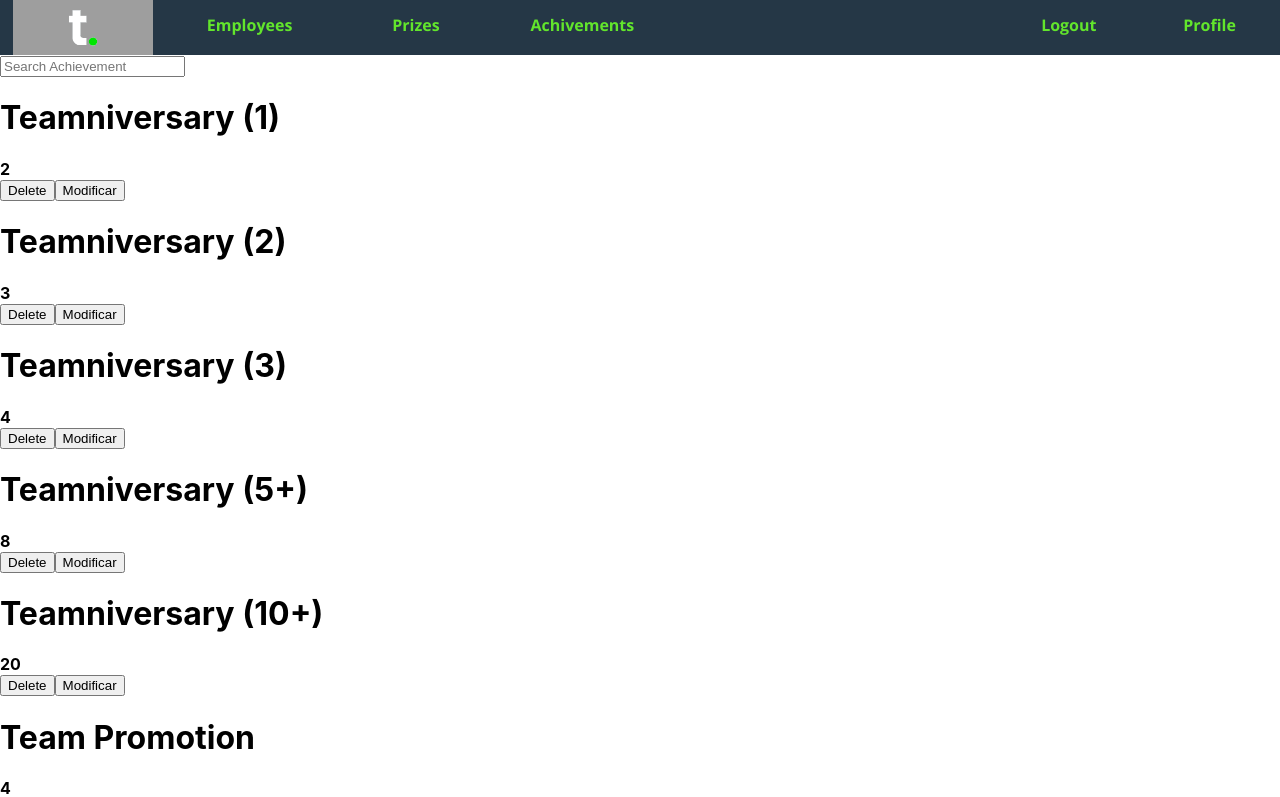
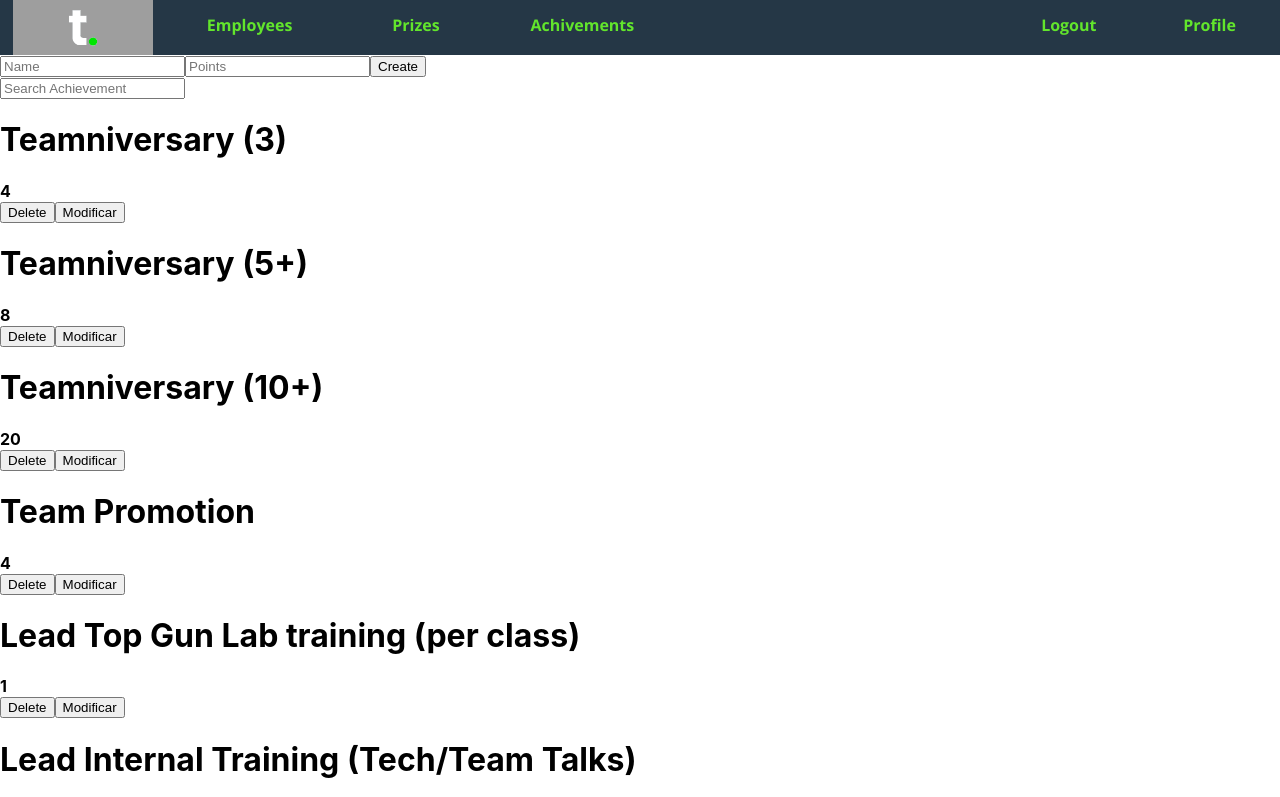
Before and after one commit to sebascasta97/TeamFinal, a React (Create React App) app: page /#/achievements in a window 1280 px wide. Shown: the top 797 px of the page. Built offline with nearby package versions, Linux system fonts and the light colour scheme; data requests are answered from the project's data file; grey boxes are pictures that could not be loaded.

Commit message:
funcion post y change lista(employee-plizes) ,falta chageArchivements

```diff
--- a/db.json
+++ b/db.json
@@ -1,28 +1,28 @@
 {
   "employees": [
     {
-      "id": 2,
-      "name": "freddie jenkins",
+      "name": "freddie jenkins1",
       "job": "Bussiness Representative",
       "area": "Sales",
-      "imgSrc": "https://randomuser.me/api/portraits/men/53.jpg",
-      "points": 9
+      "points": "9",
+      "imgUrl": "https://randomuser.me/api/portraits/men/53.jpg",
+      "id": 2
     },
     {
-      "id": 3,
       "name": "amelia lavoie",
       "job": "Bussiness Analist",
       "area": "Sales",
-      "imgSrc": "https://randomuser.me/api/portraits/women/67.jpg",
-      "points": 7
+      "points": "7",
+      "imgUrl": "https://randomuser.me/api/portraits/women/67.jpg",
+      "id": 3
     },
     {
-      "id": 4,
       "name": "minea hautala",
       "job": "Recruiter",
       "area": "Human Resources",
+      "points": "1",
       "imgSrc": "https://randomuser.me/api/portraits/women/96.jpg",
-      "points": 1
+      "id": 4
     },
     {
       "id": 5,
@@ -111,15 +111,23 @@
       "area": "Sales",
       "imgSrc": "https://randomuser.me/api/portraits/women/44.jpg",
       "points": 1
+    },
+    {
+      "name": "Cristian Palacio",
+      "job": "Developer",
+      "area": "Tic",
+      "points": "502",
+      "imgSrc": "none.png",
+      "id": 16
     }
   ],
   "prizes": [
     {
-      "id": 2,
       "name": "Spa day",
-      "points": 1,
-      "imgSrc": "https://top-gun-lab-images.s3-sa-east-1.amazonaws.com/spa.png",
-      "description": "Lorem ipsum dolor sit amet consectetur adipisicing elit. Nobis iusto voluptas earum maiores quisquam ipsum"
+      "description": "asfasfsafdg",
+      "points": "12",
+      "imgUrl": "https://top-gun-lab-images.s3-sa-east-1.amazonaws.com/spa.png",
+      "id": 2
     },
     {
       "id": 3,
@@ -155,19 +163,16 @@
       "imgUrl": "213",
       "points": "zsfasgf",
       "id": 7
+    },
+    {
+      "name": "Xbox",
+      "imgUrl": "npne.jpg",
+      "description": "juego Chido",
+      "points": "124",
+      "id": 8
     }
   ],
   "achievements": [
-    {
-      "id": 1,
-      "name": "Teamniversary (1)",
-      "points": 2
-    },
-    {
-      "id": 2,
-      "name": "Teamniversary (2)",
-      "points": 3
-    },
     {
       "id": 3,
       "name": "Teamniversary (3)",
@@ -257,6 +262,16 @@
       "id": 20,
       "name": "Social Media Participation (written content)",
       "points": 2
+    },
+    {
+      "name": "Pruebita",
+      "points": "12",
+      "id": 21
+    },
+    {
+      "name": "Jugar play",
+      "points": "1",
+      "id": 22
     }
   ]
 }
--- a/src/Containers/DetailsEmploye.js
+++ b/src/Containers/DetailsEmploye.js
@@ -51,6 +51,12 @@ class DetailEmploye extends Component
     changeEmploye=(e,id)=>
     {
         const datos=e.target.children;
+        console.log("name"+datos[1].value);
+        console.log("job"+datos[3].value);
+        console.log("area"+datos[5].value);
+        console.log("points"+datos[7].value);
+        console.log("imgurl"+datos[9].value);
+
 
         const changeEmploye=
         {
@@ -60,7 +66,7 @@ class DetailEmploye extends Component
                 "job": datos[3].value,
                 "area":datos[5].value,
                 "points": datos[7].value,
-                "imgUrl": datos[9].value
+                "imgSrc": datos[9].value
         }
         axios.put(`${BASE_LOCAL_ENDPOINT}/employees/${id}`,changeEmploye)
     }
--- a/src/Containers/DetailsPrize.js
+++ b/src/Containers/DetailsPrize.js
@@ -48,19 +48,16 @@ class DetailsPrize extends Component
     changePrize=(e,id)=>
     {
         const datos=e.target.children;
-        console.log(e.target.children);
-        console.log(e.target.children[1].value);
-        console.log(e.target.children[3].value);
-        console.log(e.target.children[5].value);
-        console.log(e.target.children[7].value);
-        console.log("el id es"+id);
+        //console.log("el id es"+id);
 
         const changePrize=
         {
+            // se recorren los hijos de 2 en 2 debido a los labels
                 "name": datos[1].value,
-                "description": datos[3].value,
-                "points": datos[5].value,
-                "imgUrl": datos[7].value
+                "imgUrl": datos[3].value,
+                "description": datos[5].value,
+                "points": datos[7].value
+
         }
         axios.put(`${BASE_LOCAL_ENDPOINT}/prizes/${id}`,changePrize)
     }
@@ -96,7 +93,7 @@ class DetailsPrize extends Component
                     <label>Name:</label>
                     <input defaultValue={prize.name}/>
                     <label>Url-img:</label>
-                    <input defaultValue={prize.imgSrc}/>
+                    <input defaultValue={prize.imgUrl}/>
                     <label>Description:</label>
                     <input defaultValue={prize.description}/>
                     <label>Points:</label>
--- a/src/Containers/ListAchievements.js
+++ b/src/Containers/ListAchievements.js
@@ -45,6 +45,41 @@ class ListAchievement extends Component
     })
    }
 
+   PostAchievements=(e)=>
+   {
+        const datos=e.target.children;
+
+        const Achievement=
+        {
+            "name": datos[0].value,
+            "points": datos[1].value
+        }
+        axios.post(`${BASE_LOCAL_ENDPOINT}/achievements`,Achievement);
+   }
+
+   /*changeAchievement=(e,id)=>
+    {
+        const datos=e.target.children;
+
+        const changeAchievement=
+        {
+
+
+                "name": datos[1].value,
+                "job": datos[3].value,
+                "area":datos[5].value,
+                "points": datos[7].value,
+                "imgUrl": datos[9].value
+        }
+        axios.put(`${BASE_LOCAL_ENDPOINT}/achievements/${id}`,changeEmploye)
+    }*/
+
+    deleteAchievement=(id)=>
+    {
+        axios.delete(`${BASE_LOCAL_ENDPOINT}/achievements/${id}`);
+
+
+    }
    render() {
     const {
         achievements: { content, error }
@@ -57,12 +92,17 @@ class ListAchievement extends Component
 
     return (
                 <>
+                <form  onSubmit={(e)=>this.PostAchievements(e)}>
+                    <input placeholder="Name"></input>
+                    <input placeholder="Points"></input>
+                    <button type="submit">Create</button>
+                </form>
                 {console.log(error)}
                 <input name="SearchAchievement" placeholder="Search Achievement"/>
                     {content.map(({ id,name,points }) => (
                         <div>
                             <Achievement  key={id}  name={name} points={points}/>
-                            <button>Delete</button>
+                            <button onClick={()=>this.deleteAchievement(id)}>Delete</button>
                             <button>Modificar</button>
 
                         </div>
--- a/src/Containers/ListEmployees.js
+++ b/src/Containers/ListEmployees.js
@@ -23,6 +23,19 @@ class ListEmployees extends Component
         this.getEmployes();
    }
 
+   PostEmploye= (e)=>
+   {
+        const datos=e.target.children;
+        const Employee=
+        {
+            "name": datos[0].value,
+		    "job":  datos[1].value,
+		    "area":  datos[2].value,
+		    "points":  datos[3].value,
+            "imgUrl":  datos[4].value
+        }
+        axios.post(`${BASE_LOCAL_ENDPOINT}/employees`,Employee);
+   }
 
    getEmployes= ()=>
    {
@@ -55,6 +68,14 @@ class ListEmployees extends Component
     }
     return (
                 <>
+                <form  onSubmit={(e)=>this.PostEmploye(e)}>
+                    <input type="text" placeholder="Name"></input>
+                    <input type="text" placeholder="Job"></input>
+                    <input type="text" placeholder="Work Area"></input>
+                    <input type="text" placeholder="Url-image"></input>
+                    <input type="number" placeholder="Points"></input>
+                    <button type="submit">Create</button>
+                </form>
                 <input name="txtSearchEmployee" placeholder="buscar empleado"/>
                     {content.map(({ id, imgSrc, name,points }) => (
                         <Link key={id} to={`/employees/${id}`}>
```
